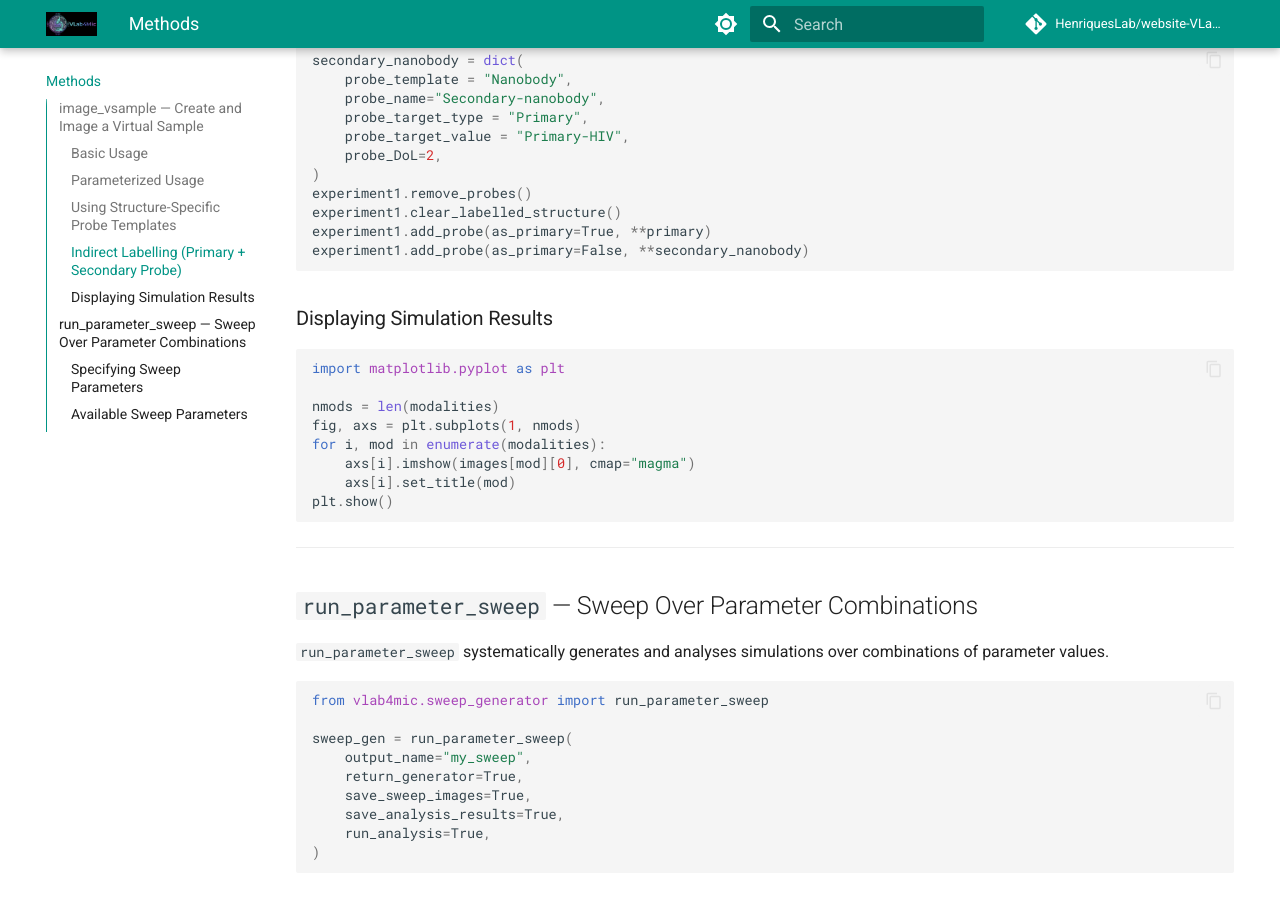
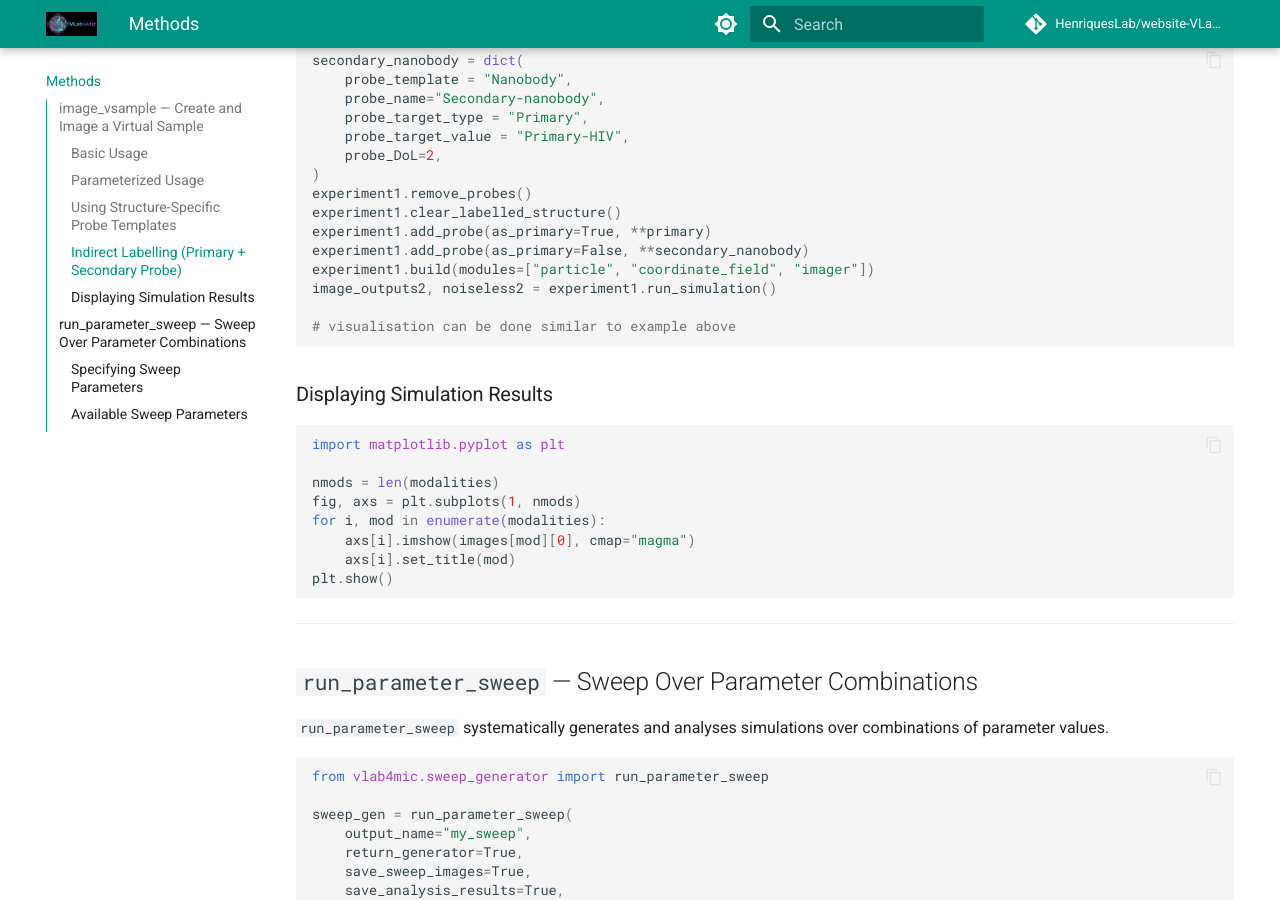
Before and after one commit to HenriquesLab/website-VLab4Mic, an MkDocs documentation site: the page built from docs/methods.md, in a window 1280 px wide and 900 px high, scrolled down 2959 px. Built offline with MkDocs 1.6.1 and Material for MkDocs 9.7.7, drawn with Linux system fonts in a browser that asks for light colours; comment, search, counter and statistics services are not loaded.

Commit message:
Update example for secondary

````diff
--- a/docs/methods.md
+++ b/docs/methods.md
@@ -150,6 +150,11 @@ experiment1.remove_probes()
 experiment1.clear_labelled_structure()
 experiment1.add_probe(as_primary=True, **primary)
 experiment1.add_probe(as_primary=False, **secondary_nanobody)
+experiment1.build(modules=["particle", "coordinate_field", "imager"])
+image_outputs2, noiseless2 = experiment1.run_simulation()
+
+# visualisation can be done similar to example above
+
 ```
 
 
````
